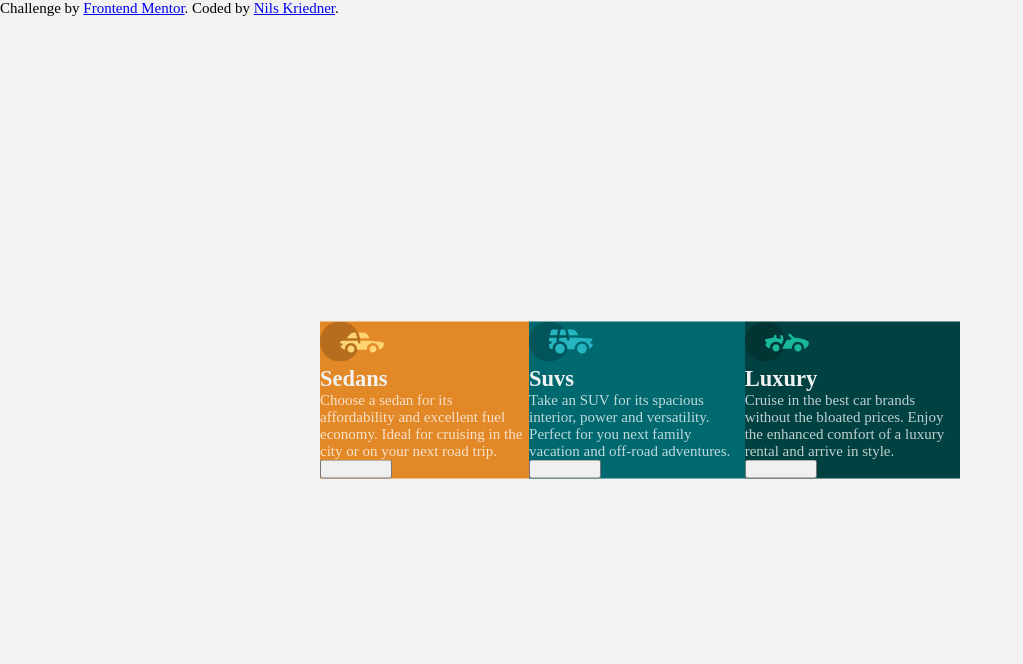
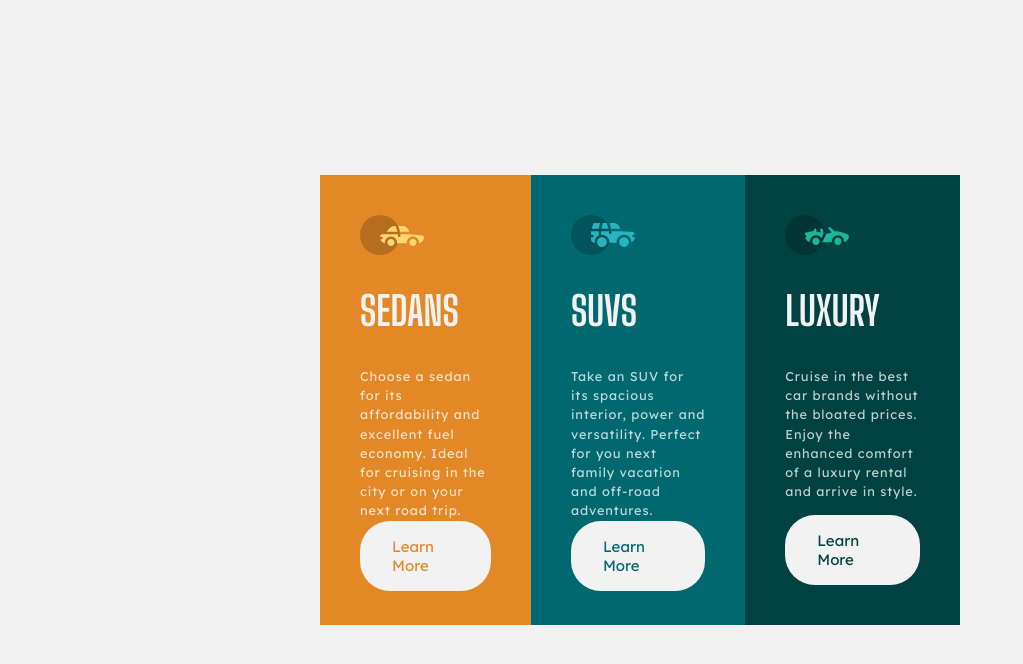
Before and after one commit to nkriedner/preview-card-challenge-2, a plain HTML site: page index.html in a window 1280 px wide. Shown: the whole page, without its empty margins (0-1023 px from the left). Drawn offline with Linux system fonts and the light colour scheme.

Commit message:
Style the basic desktop version

```diff
--- a/index.html
+++ b/index.html
@@ -8,6 +8,12 @@
         <link rel="icon" type="image/png" sizes="32x32" href="./images/favicon-32x32.png" />
 
         <title>Frontend Mentor | 3-column preview card component</title>
+        <link rel="preconnect" href="https://fonts.googleapis.com" />
+        <link rel="preconnect" href="https://fonts.gstatic.com" crossorigin />
+        <link
+            href="https://fonts.googleapis.com/css2?family=Big+Shoulders+Display:wght@700&family=Lexend+Deca&display=swap"
+            rel="stylesheet"
+        />
         <link rel="stylesheet" href="styles.css" />
     </head>
     <body>
@@ -19,7 +25,7 @@
                     Choose a sedan for its affordability and excellent fuel economy. Ideal for cruising in the city or
                     on your next road trip.
                 </p>
-                <button>Learn More</button>
+                <a href="#">Learn More</a>
             </div>
             <div class="card suvs-card">
                 <img src="./images/icon-suvs.svg" alt="sedans icon" />
@@ -28,7 +34,7 @@
                     Take an SUV for its spacious interior, power and versatility. Perfect for you next family vacation
                     and off-road adventures.
                 </p>
-                <button>Learn More</button>
+                <a href="#">Learn More</a>
             </div>
             <div class="card luxury-card">
                 <img src="./images/icon-luxury.svg" alt="sedans icon" />
@@ -37,12 +43,12 @@
                     Cruise in the best car brands without the bloated prices. Enjoy the enhanced comfort of a luxury
                     rental and arrive in style.
                 </p>
-                <button>Learn More</button>
+                <a href="#">Learn More</a>
             </div>
         </div>
-        <div class="attribution">
+        <!-- <div class="attribution">
             Challenge by <a href="https://www.frontendmentor.io?ref=challenge" target="_blank">Frontend Mentor</a>.
             Coded by <a href="https://nils-kriedner-portfolio.herokuapp.com/">Nils Kriedner</a>.
-        </div>
+        </div> -->
     </body>
 </html>
--- a/styles.css
+++ b/styles.css
@@ -1,8 +1,8 @@
 /* VARIABLES */
 :root {
-    --sedans-background-color: hsl(31, 77%, 52%);
-    --suv-background-color: hsl(184, 100%, 22%);
-    --luxury-background-color: hsl(179, 100%, 13%);
+    --sedan-color: hsl(31, 77%, 52%);
+    --suv-color: hsl(184, 100%, 22%);
+    --luxury-color: hsl(179, 100%, 13%);
     --paragraph-color: hsla(0, 0%, 100%, 0.75);
 }
 
@@ -14,6 +14,7 @@
 }
 
 body {
+    font-family: "Lexend Deca", sans-serif;
     font-size: 15px;
     background-color: hsl(0, 0%, 95%);
 }
@@ -24,22 +25,52 @@ body {
     left: 50%;
     transform: translate(-50%, -50%);
     display: flex;
+    height: 450px;
 }
 
 .card {
     color: white;
+    padding: 2.5rem;
+    display: flex;
+    flex-direction: column;
+    justify-content: space-between;
+    align-items: flex-start;
 }
 
 .sedans-card {
-    background-color: var(--sedans-background-color);
+    background-color: var(--sedan-color);
+}
+
+.sedans-card a {
+    color: var(--sedan-color);
 }
 
 .suvs-card {
-    background-color: var(--suv-background-color);
+    background-color: var(--suv-color);
+}
+
+.suvs-card a {
+    color: var(--suv-color);
 }
 
 .luxury-card {
-    background-color: var(--luxury-background-color);
+    background-color: var(--luxury-color);
+}
+
+.luxury-card a {
+    color: var(--luxury-color);
+}
+
+.card h2 {
+    font-family: "Big Shoulders Display", cursive;
+    text-transform: uppercase;
+    font-size: 2.5rem;
+    font-weight: 700;
+}
+
+.card h2,
+.card img {
+    margin-bottom: 2rem;
 }
 
 .card h2,
@@ -49,4 +80,17 @@ body {
 
 .card p {
     color: var(--paragraph-color);
+    flex-grow: 1;
+    line-height: 1.5;
+    letter-spacing: 0.9px;
+    font-size: 0.8rem;
+    font-weight: 400;
 }
+
+a {
+    background-color: hsl(0, 0%, 95%);
+    border-color: hsl(0, 0%, 95%);
+    border-radius: 30px;
+    text-decoration: none;
+    padding: 1rem 2rem;
+}
```
Also changed, not shown: design/desktop-design.jpg.
